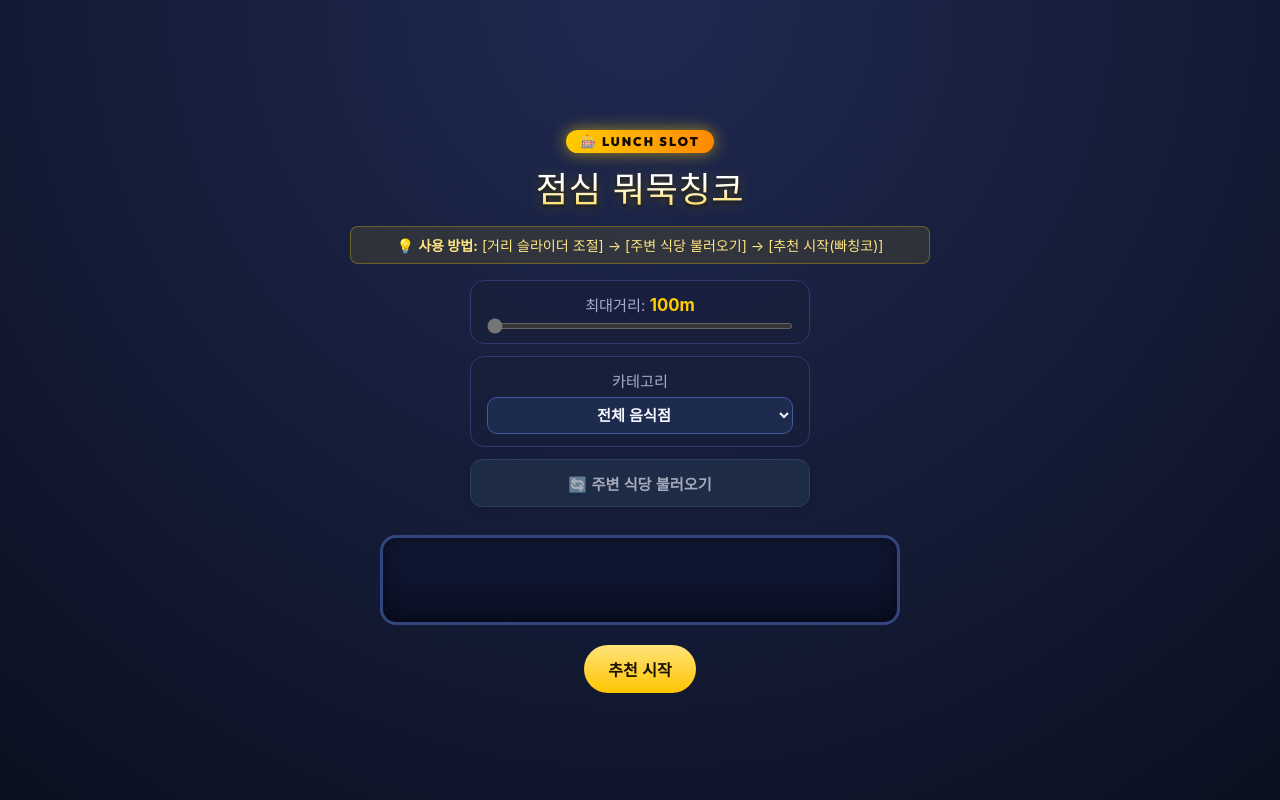
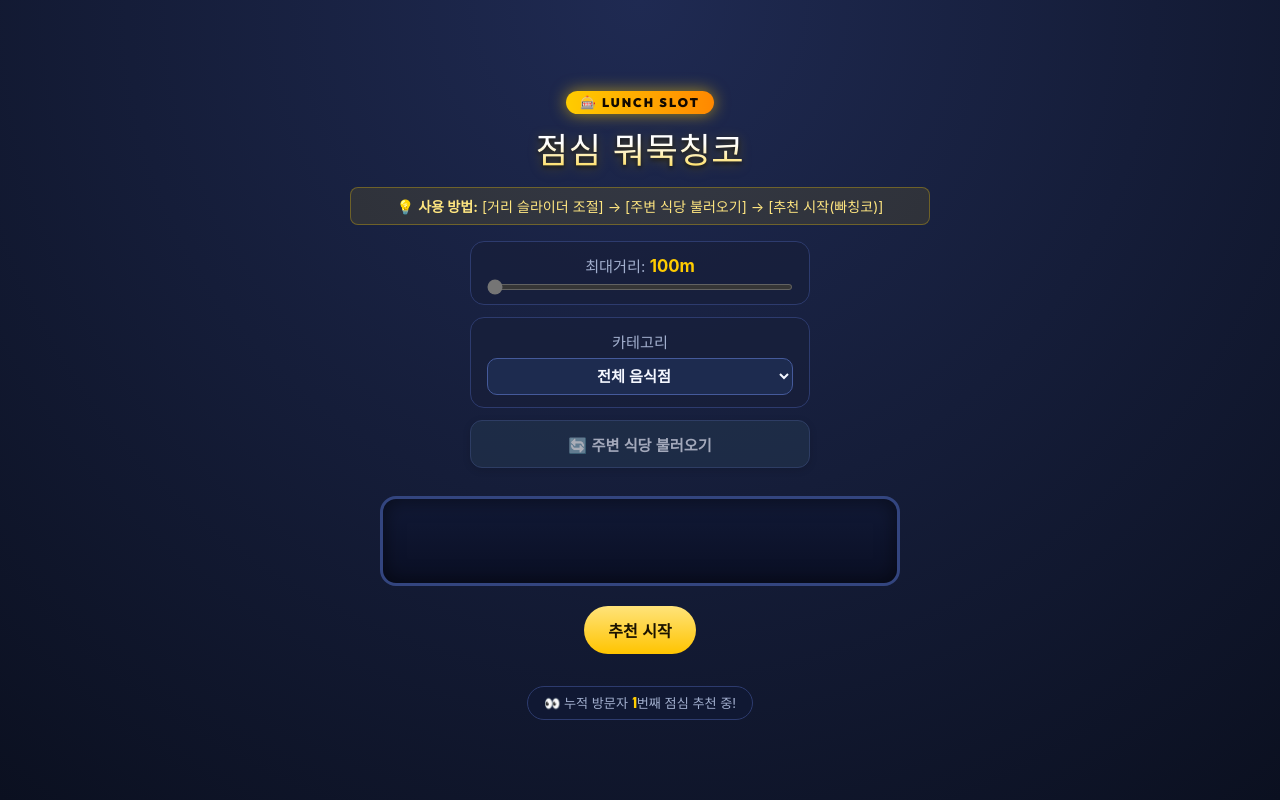
Before and after one commit to ypMarkJo/lunch_slotmachine, a Flask app: page / in a window 1280 px wide. Run offline with Flask 3, Linux system fonts and the light colour scheme; data that the repository does not hold is empty; some libraries are stand-ins or nearby versions.

Commit message:
feat: Add lightweight PHP file-based visitor counter badge to footer

```diff
--- a/static/style.css
+++ b/static/style.css
@@ -397,6 +397,30 @@ body {
   box-shadow: 0 3px 10px rgba(0, 0, 0, 0.3);
 }
 
+.app-footer {
+  margin-top: 32px;
+  margin-bottom: 12px;
+  display: flex;
+  justify-content: center;
+}
+
+.visitor-badge {
+  display: inline-block;
+  padding: 6px 16px;
+  background: rgba(17, 25, 54, 0.7);
+  border: 1px solid #2d3b6e;
+  border-radius: 999px;
+  font-size: 0.82rem;
+  color: var(--muted);
+}
+
+.visitor-count {
+  color: var(--accent);
+  font-weight: 800;
+  font-family: 'Do Hyeon', sans-serif;
+  font-size: 0.95rem;
+}
+
 .hidden {
   display: none;
 }
--- a/templates/index.html
+++ b/templates/index.html
@@ -77,6 +77,12 @@
           <a id="mapLink" class="map-link" href="#" target="_blank" rel="noopener noreferrer">가게 지도 보기 🗺️</a>
         </section>
       </div>
+
+      <footer class="app-footer">
+        <div class="visitor-badge">
+          👀 누적 방문자 <span id="visitorCount" class="visitor-count">1</span>번째 점심 추천 중!
+        </div>
+      </footer>
     </main>
 
     <script>
```
Also changed, not shown: 1 other file.
